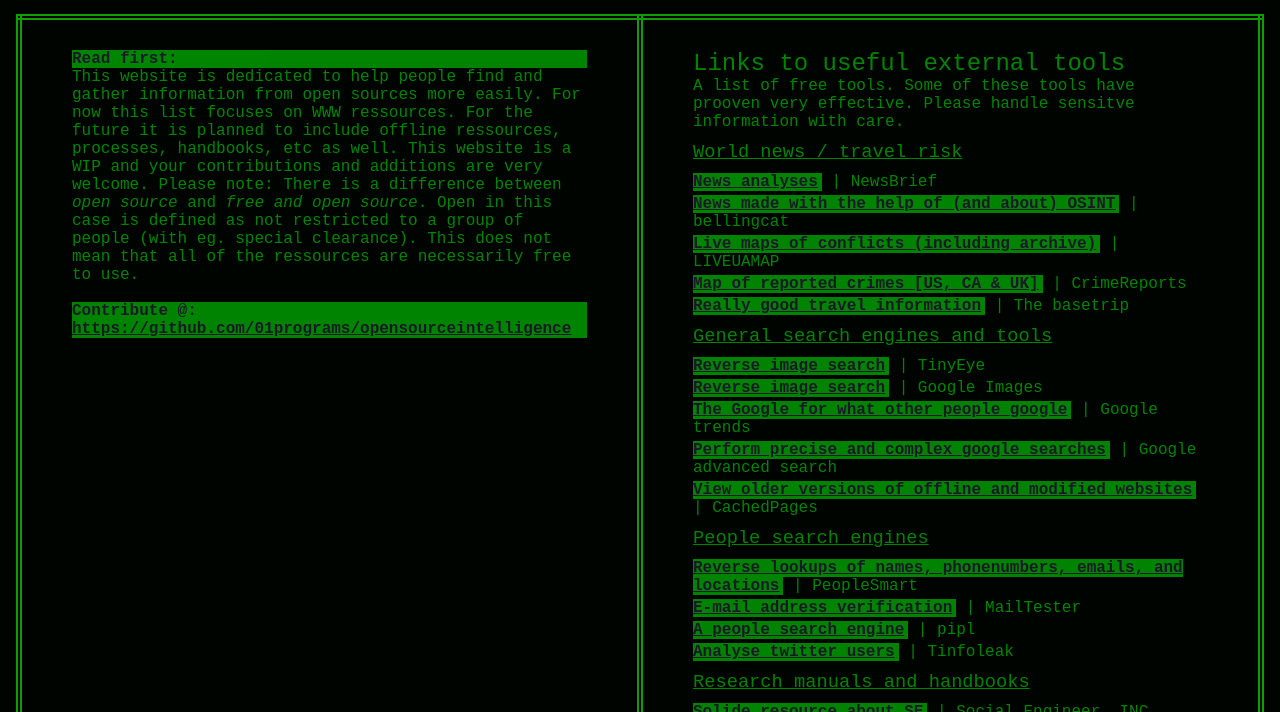
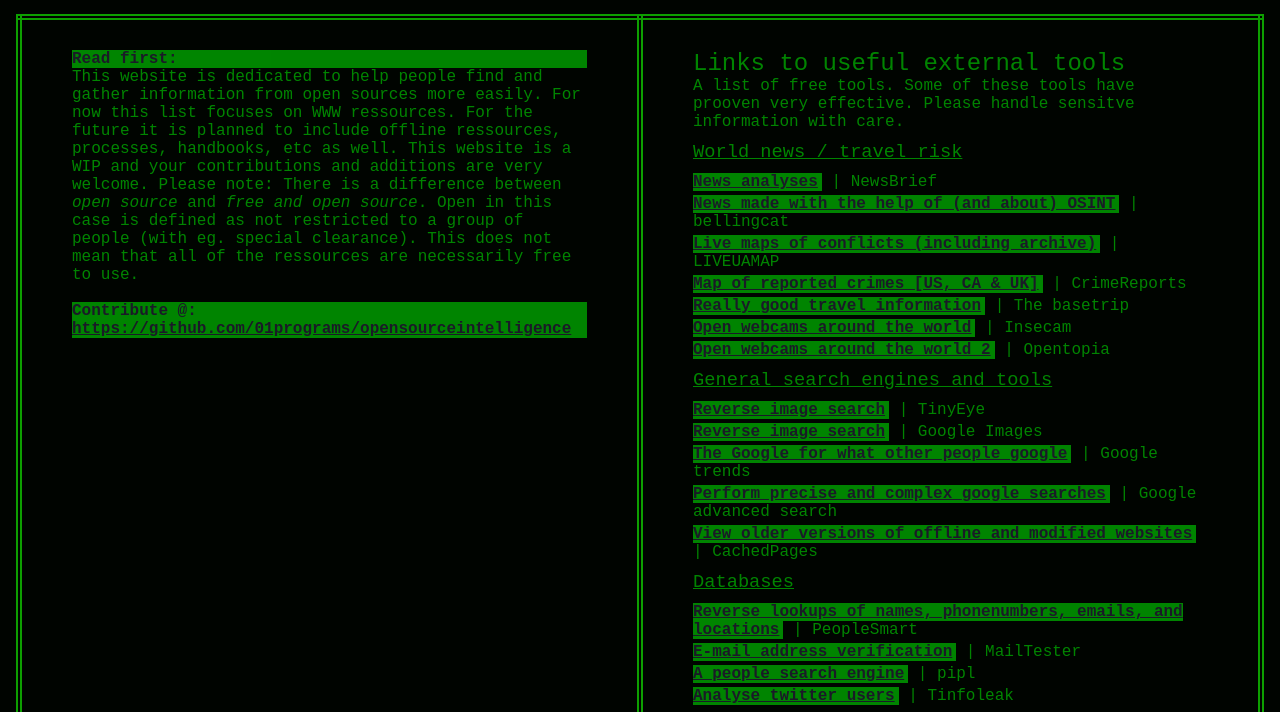
Before and after one commit to 01programs/opensourceintelligence, a plain HTML site: page index.html in a window 1280 px wide. Shown: the part 75-787 px from the top of the page. Drawn offline with Linux system fonts and the light colour scheme.

Commit message:
add open webcams

```diff
--- a/index.html
+++ b/index.html
@@ -136,6 +136,8 @@
               <li><a href="http://liveuamap.com/">Live maps of conflicts (including archive)</a> | LIVEUAMAP</li>
               <li><a href="https://www.crimereports.com/">Map of reported crimes [US, CA &amp UK]</a> | CrimeReports</li>
               <li><a href="https://www.thebasetrip.com/">Really good travel information</a> | The basetrip</li>
+              <li><a href="https://www.insecam.org">Open webcams around the world</a> | Insecam</li>
+              <li><a href="http://www.opentopia.com/map.php">Open webcams around the world 2</a> | Opentopia</li>
             </ul>
           <h3>General search engines and tools</h3>
           <ul>
@@ -144,6 +146,13 @@
             <li><a href="https://www.google.com/trends/">The Google for what other people google</a> | Google trends</li>
             <li><a href="https://www.google.com/advanced_search">Perform precise and complex google searches</a> | Google advanced search</li>
             <li><a href="http://www.cachedpages.com/">View older versions of offline and modified websites</a> | CachedPages</li>
+          </ul>
+          <h3>Databases</h3>
+          <ul>
+            <li><a href="https://www.peoplesmart.com/">Reverse lookups of names, phonenumbers, emails, and locations</a> | PeopleSmart</li>
+            <li><a href="http://mailtester.com/">E-mail address verification</a> | MailTester</li>
+            <li><a href="https://pipl.com/">A people search engine</a> | pipl</li>
+            <li><a href="https://tinfoleak.com/">Analyse twitter users</a> | Tinfoleak</li>
           </ul>
           <h3>People search engines</h3>
           <ul>
```
